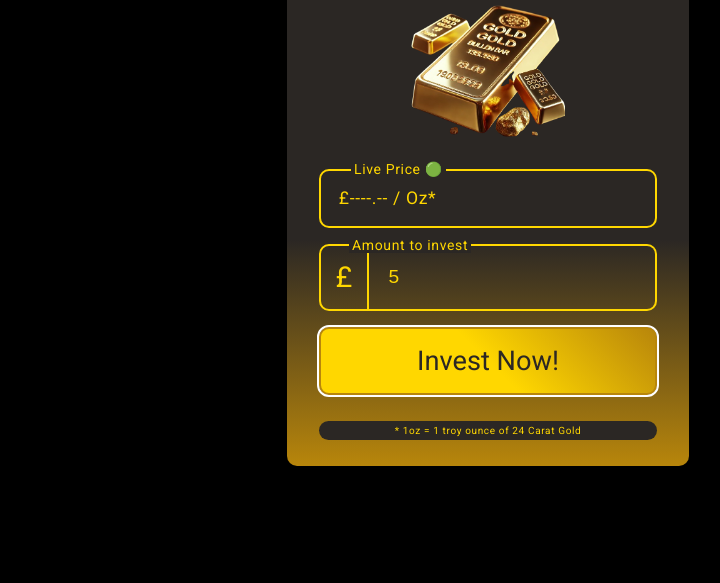
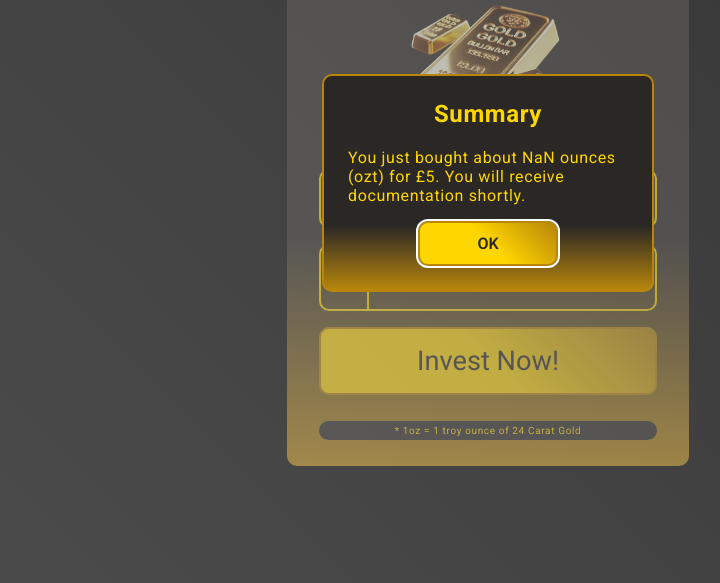
Before and after one commit to sliu369/GoldDigger, a website: page public/index.html in a window 1280 px wide. Both pictures are taken after typing "5" into the empty fields and a click on the button "Invest Now!". Shown: the part 217-800 px from the top of the page, without its empty margins (152-872 px from the left). Drawn offline with Linux system fonts and the light colour scheme; no server answers; a web font is replaced by a local one.

Commit message:
Complete dialog

```diff
--- a/public/index.html
+++ b/public/index.html
@@ -26,10 +26,11 @@
             <label for="investment-amount">Amount to invest</label>
             <div class="input-container">
                 <div class="currency">£</div>
-                <input type="number" id="investment-amount" placeholder="100.00" required>
+                <input name="investment-amount" type="number" id="investment-amount" placeholder="100.00" required>
             </div>
             <button id="invest-btn" class="invest-btn" aria-label="Invest in gold now">Invest Now!</button>
         </form>
+
         <!-- This dialog opens after a successful purchase -->
         <dialog class="outputs" role="dialog" aria-labelledby="dialog-title" aria-describedby="investment-summary" lang="en">
             <h2>Summary</h2>
--- a/public/index.js
+++ b/public/index.js
@@ -1,7 +1,9 @@
 const eventSource = new EventSource('/price/live')
 const priceDisplay = document.getElementById("price-display")
 const outputs = document.querySelector(".outputs")
+const investForm = document.querySelector("form")
 
+//Update gold price every 2 seconds
 eventSource.onmessage = (event) => {
   const data = JSON.parse(event.data)
   const price = data.currentPrice
@@ -13,6 +15,26 @@ eventSource.onerror = () => {
   console.log('Connection failed...')
 }
 
-document.querySelector("form").addEventListener("submit", function(e) {
+//Events when invest button is clicked
+investForm.addEventListener("submit", function(e) {
+  //prevent default behavior and get data from the form
   e.preventDefault()
+  const formData = new FormData(investForm)
+  const invest = formData.get("investment-amount")
+
+  //show dialog
+  outputs.showModal()
+
+  //get the price by the time the button was clicked, convert it to number
+  const currentPrice = Number(priceDisplay.textContent)
+
+  console.log("The data type of the currentPrice is: " + typeof(currentPrice)+ currentPrice)
+  console.log("The data type of the invest is: " + typeof(invest) + invest)
+
+  const message = `You just bought about ${(invest/currentPrice).toFixed(2)} ounces (ozt) for £${invest}. \n You will receive documentation shortly.`
+  document.getElementById("investment-summary").textContent = message
+
+  document.querySelector(".outputs button").addEventListener("click", () => {
+    outputs.close()
+  })
 })
```
